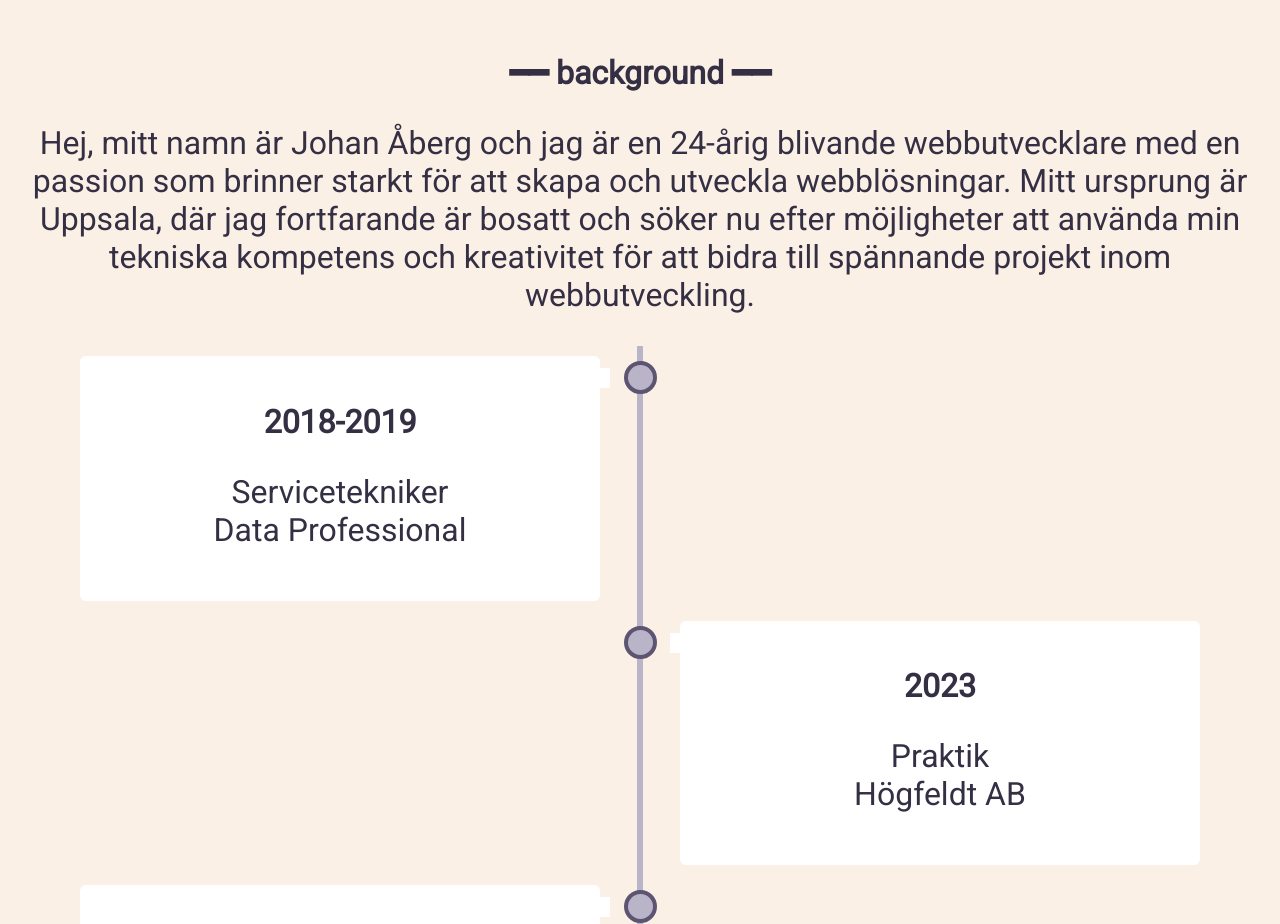
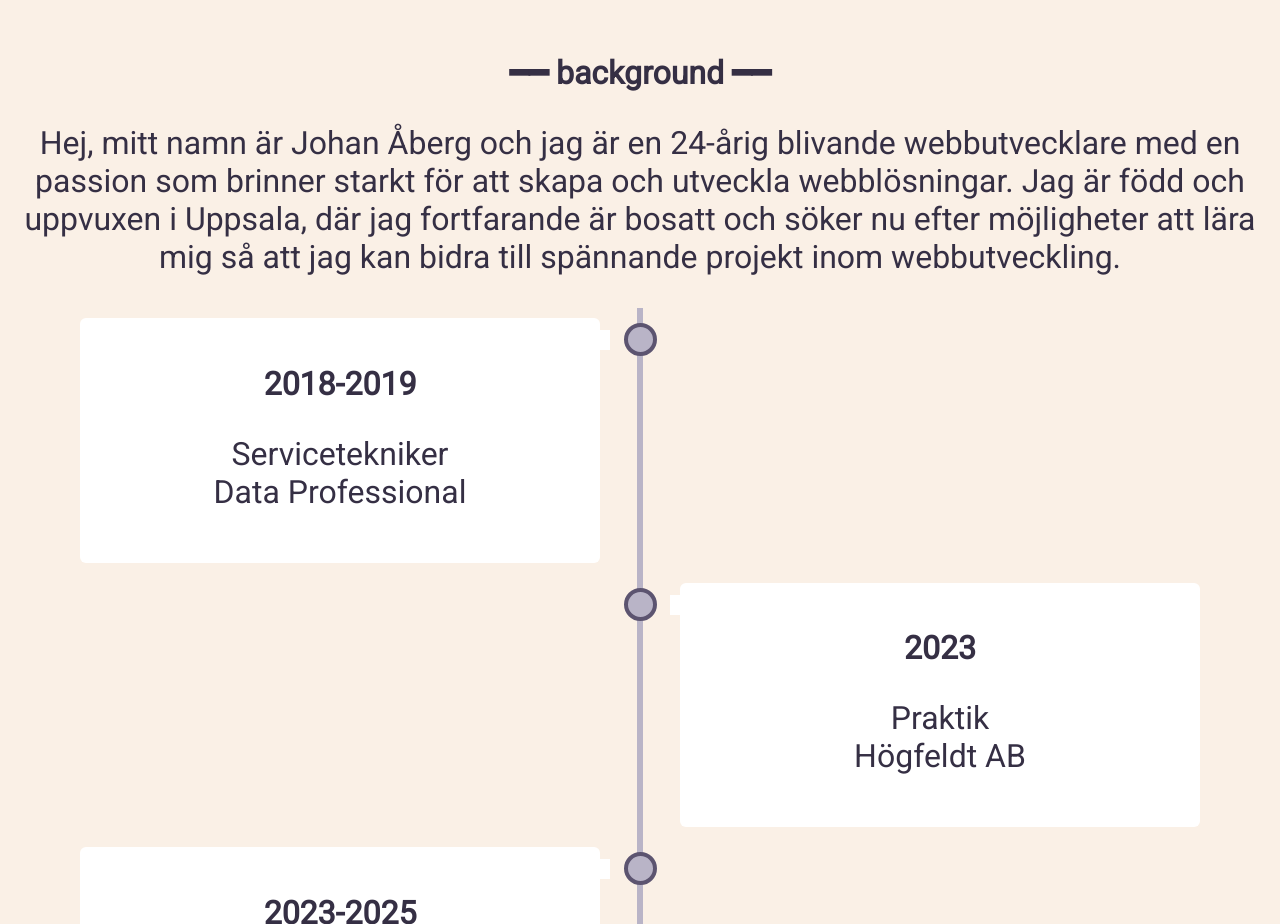
Before and after one commit to jLillebror/portfolio, a plain HTML site: page index.html in a window 1280 px wide. Shown: the part 1800-2724 px from the top of the page. Drawn offline with Linux system fonts and the light colour scheme.

Commit message:
fixed text
fixed text

```diff
--- a/index.html
+++ b/index.html
@@ -52,9 +52,8 @@ img:hover {
     <p>
       <!-- Paragraph with background information -->
       Hej, mitt namn är Johan Åberg och jag är en 24-årig blivande webbutvecklare med en passion som brinner starkt för
-      att skapa och utveckla webblösningar. Mitt ursprung är Uppsala, där jag fortfarande är bosatt och söker nu efter
-      möjligheter att använda min tekniska kompetens och kreativitet för att bidra till spännande projekt inom
-      webbutveckling.
+      att skapa och utveckla webblösningar. Jag är född och uppvuxen i Uppsala, där jag fortfarande är bosatt och söker nu efter
+      möjligheter att lära mig så att jag kan bidra till spännande projekt inom webbutveckling.
     </p>
     <div class="timeline">
       <!-- Timeline section -->
```
